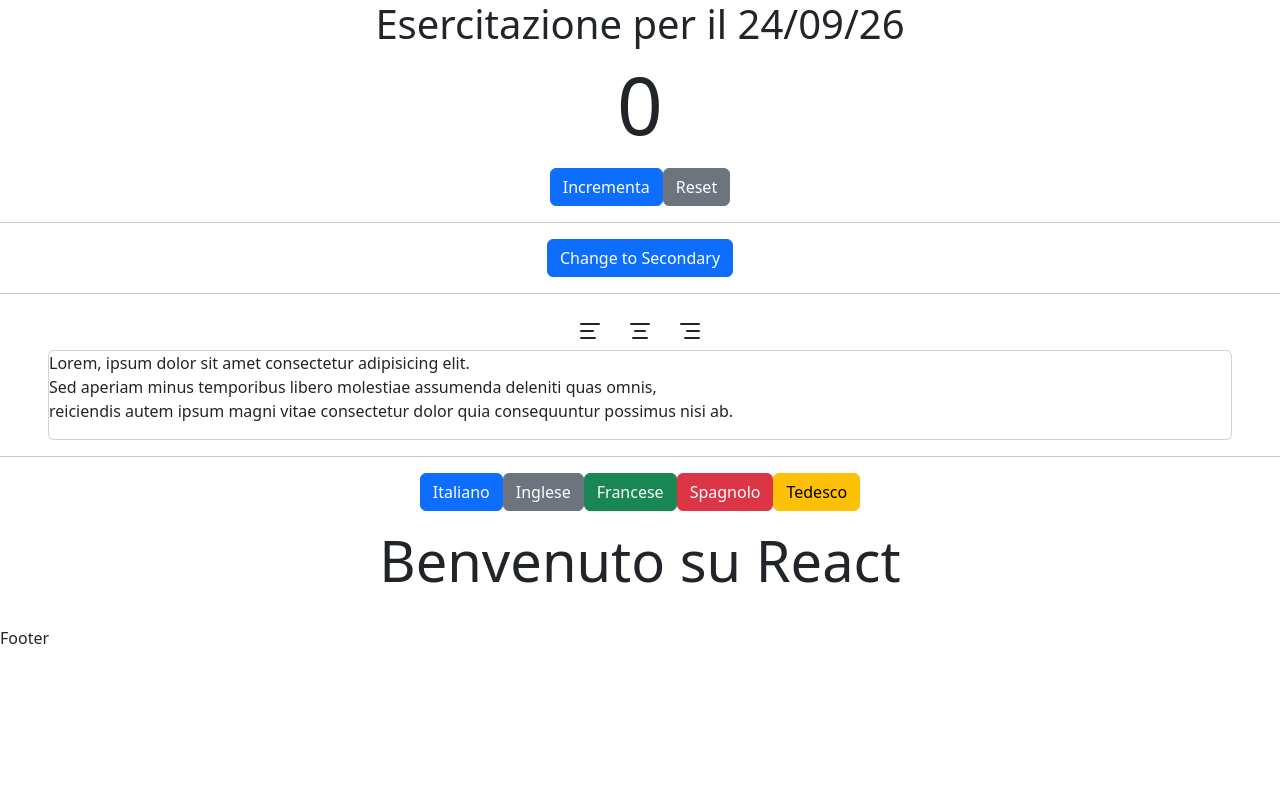
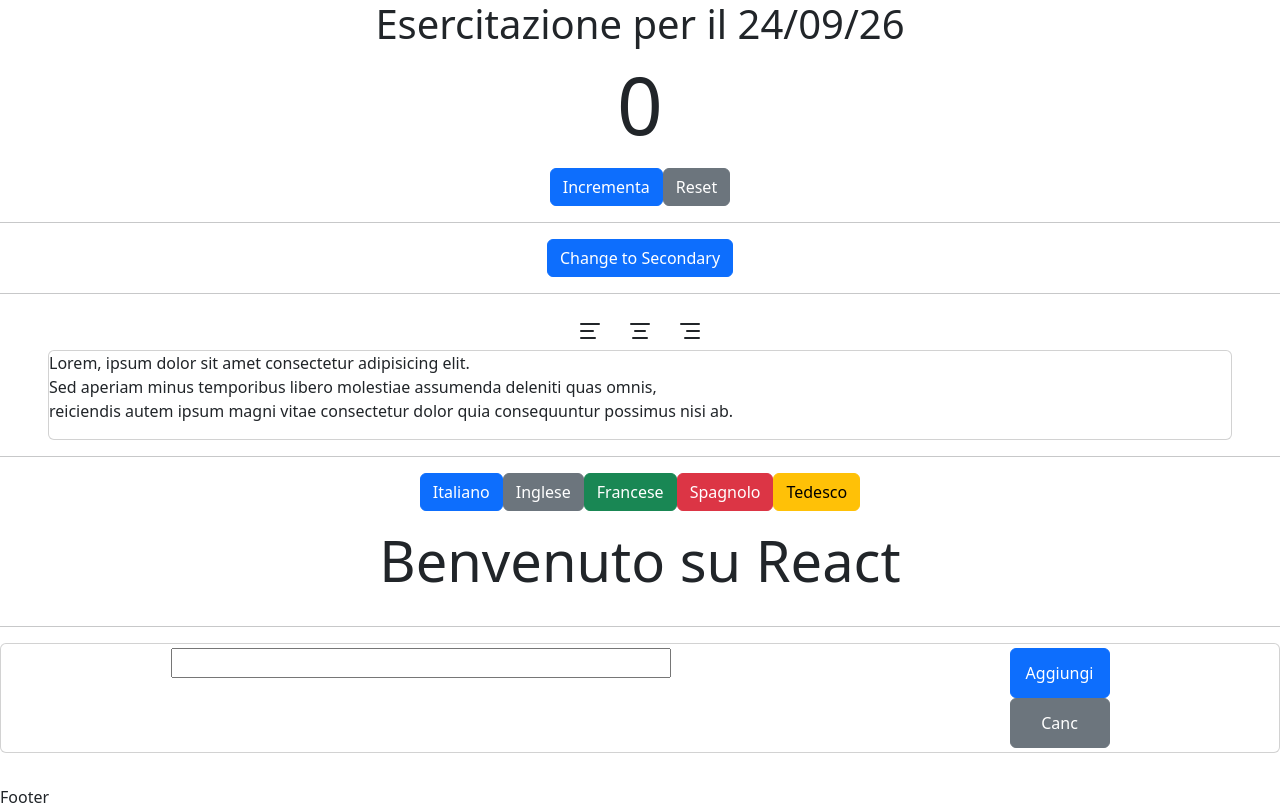
Before and after one commit to PasqualeGZavatta/react-binding, a React (Vite) app: page / in a window 1280 px wide. Built offline with nearby package versions, Linux system fonts and the light colour scheme.

Commit message:
checkpoint 5 (no checkbox)

```diff
--- a/src/components/layouts/MainContent.jsx
+++ b/src/components/layouts/MainContent.jsx
@@ -1,6 +1,7 @@
 import ButtonChangeLanguage from "../ui/ButtonChangeLanguage";
 import ButtonChangeStyle from "../ui/ButtonChangeStyle";
 import Counter from "../ui/Counter";
+import Lista from "../ui/Lista";
 import TextAlign from "../ui/TextAlign";
 
 export default function MainContent() {
@@ -13,6 +14,8 @@
             <TextAlign />
             <hr />
             <ButtonChangeLanguage />
+            <hr />
+            <Lista />
         </>
     )
 }
--- /dev/null
+++ b/src/components/ui/Lista.jsx
@@ -0,0 +1,98 @@
+import { Square } from 'lucide-react';
+
+import { useState } from "react"
+
+export default function Lista() {
+
+
+
+    const [toDo, setToDo] = useState('');
+    const [listEl, setListEl] = useState([])
+    const [isChecked, setIsChecked] = useState(false)
+
+    //funcions
+
+    function handleAddToList() {
+        setListEl([...listEl, toDo])
+        setToDo('')
+
+
+    }
+
+
+    function handleCancelInput() {
+        setToDo('')
+    }
+
+
+
+    function handleisChecked() {
+        setIsChecked(true)
+    }
+
+
+
+    return (
+        <>
+            <div className="card  py-1 "
+                style={{ display: 'flex', flexDirection: 'row', justifyContent: "space-around" }}
+            >
+
+                <div>
+                    <div className="mb-3 "
+                        style={{ display: 'flex', flexDirection: 'column' }}
+                    >
+                        <input
+                            style={{ width: 500 }}
+                            type="text"
+                            onChange={(e) => setToDo(e.target.value)}
+                            value={toDo}
+                        />
+
+                    </div>
+                </div>
+
+
+
+                <section style={{ display: 'flex', flexDirection: 'column', justifyContent: 'space-around', }}>
+
+                    <button className="btn btn-primary"
+                        style={{ height: 50, width: 100 }}
+                        onClick={handleAddToList}
+                    >Aggiungi</button>
+
+                    <button className="btn btn-secondary"
+                        style={{ height: 50, width: 100 }}
+                        onClick={handleCancelInput}
+                    >Canc</button>
+
+                </section>
+
+
+
+
+
+
+            </div >
+
+
+            {/**LISTA GENERATA */}
+            <section>
+                <ul className="list-unstyled px-4 py-2">
+
+                    {listEl.map((item, index) => (
+                        <li key={index} className="d-flex align-items-center mb-2">
+                            <button
+                                onClick={handleisChecked}
+                            ><Square /></button>
+                            <span className={`p-2 ${(isChecked) ? 'text-decoration-line-through' : ''}`}>{item}</span>
+                        </li>
+                    ))}
+
+                </ul>
+
+
+            </section>
+        </>
+    )
+}
```
